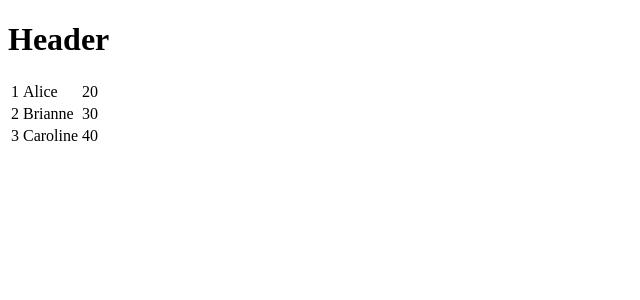
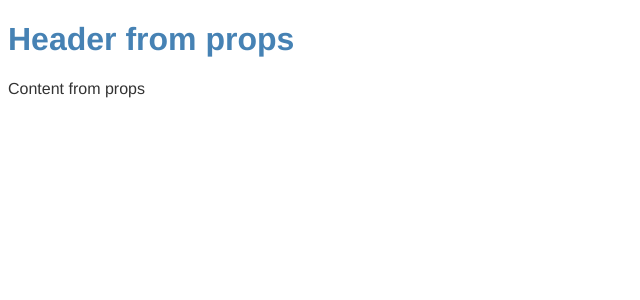
Before and after one commit to cdl124/react-app, a React app: page / in a window 1280 px wide. Shown: the top 300 px of the page, without its empty margins (0-640 px from the left). Built offline with nearby package versions, Linux system fonts and the light colour scheme.

Commit message:
beginning props work; added styles too

```diff
--- a/App.jsx
+++ b/App.jsx
@@ -1,39 +1,20 @@
 import React from 'react';
 
 class App extends React.Component {
-  constructor() {
-    super();
+  constructor(props) {
+    super(props);
 
     this.state = {
-      data: [
-        {
-          "id": 1,
-          "name": "Alice",
-          "age": "20"
-        },
-        {
-          "id": 2,
-          "name": "Brianne",
-          "age": "30"
-        },
-        {
-          "id": 3,
-          "name": "Caroline",
-          "age": "40"
-        }
-      ]
+      header: "Header from props",
+      content: "Content from props"
     }
   }
 
   render() {
     return (
       <div>
-        <Header />
-        <table>
-          <tbody>
-            {this.state.data.map((person, i) => <TableRow key = {i} data = {person} />)}
-          </tbody>
-        </table>
+        <Header headerProp = {this.state.header} />
+        <Content contentProp = {this.state.content} />
       </div>
     );
   }
@@ -43,20 +24,18 @@ class Header extends React.Component {
   render() {
     return (
       <div>
-        <h1>Header</h1>
+        <h1>{this.props.headerProp}</h1>
       </div>
     );
   }
 }
 
-class TableRow extends React.Component {
+class Content extends React.Component {
   render() {
     return (
-      <tr>
-        <td>{this.props.data.id}</td>
-        <td>{this.props.data.name}</td>
-        <td>{this.props.data.age}</td>
-      </tr>
+      <div>
+        <p>{this.props.contentProp}</p>
+      </div>
     );
   }
 }
--- a/index.html
+++ b/index.html
@@ -3,6 +3,7 @@
 <html lang="en">
   <head>
     <meta charset="UTF-8">
+    <link rel="stylesheet" href="style.css">
     <title>React App</title>
   </head>
 
--- /dev/null
+++ b/style.css
@@ -0,0 +1,13 @@
+background {
+  color: gainsboro;
+}
+
+h1, h2, h3, h4, h5, h6 {
+  color: steelblue;
+  font-family: Helvetica, sans-serif;
+}
+
+p {
+  color: #333;
+  font-family: Helvetica, sans-serif;
+}
```
